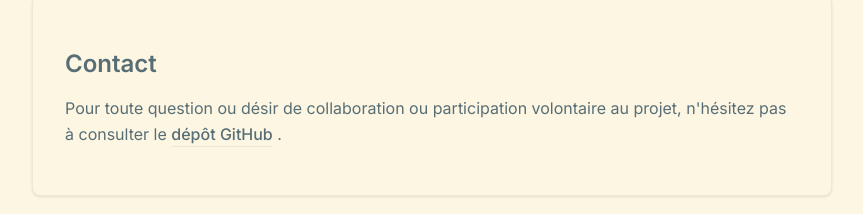
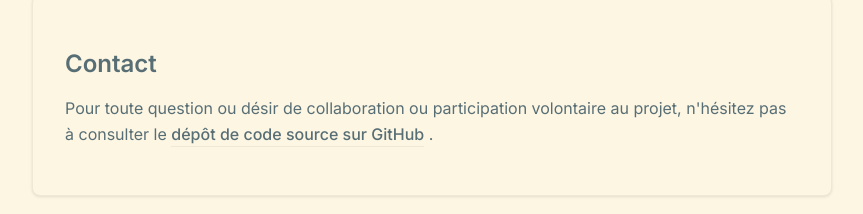
Before and after one commit to daqhris/DoublementAliene, a Next.js app: page /about in a window 1280 px wide. Shown: the part 1701-1915 px from the top of the page, without its empty margins (208-1071 px from the left). Built offline with nearby package versions, Linux system fonts and the light colour scheme; no server answers.

Commit message:
word correction

```diff
--- a/app/about/page.tsx
+++ b/app/about/page.tsx
@@ -105,7 +105,7 @@ export default function AboutPage() {
               target="_blank"
               rel="noopener noreferrer"
             >
-              dépôt GitHub
+              dépôt de code source sur GitHub
             </Link>{' '}.
           </p>
         </div>
```
